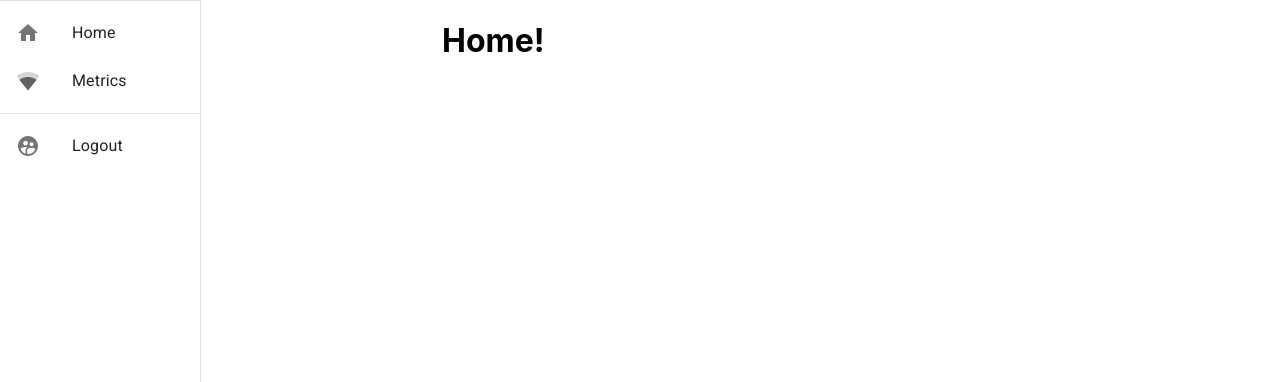
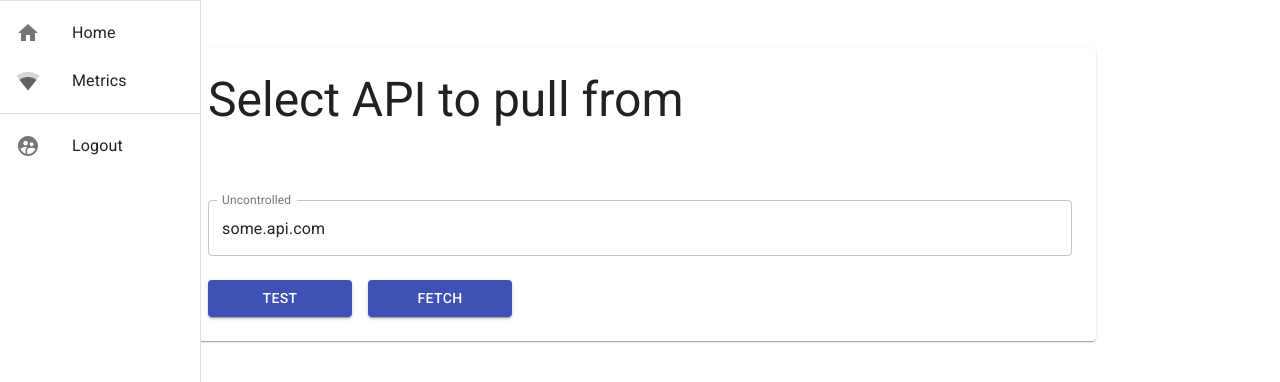
Before and after one commit to DM874-DevOps-2019-Group-2/DM874-site, a React (Create React App) app: page /home in a window 1280 px wide. Shown: the top 382 px of the page. Built offline with nearby package versions, Linux system fonts and the light colour scheme.

Commit message:
Home updates

```diff
--- a/src/home/Home.tsx
+++ b/src/home/Home.tsx
@@ -10,6 +10,10 @@ import Container from '@material-ui/core/Container';
 import axios from 'axios';
 import {Link as RouterLink, Redirect} from 'react-router-dom';
 import '../index.css';
+import {Box} from "@material-ui/core";
+import Card from "@material-ui/core/Card";
+import {Chart} from "react-google-charts";
+import Typography from "@material-ui/core/Typography";
 
 interface HomeProps {
 }
@@ -29,11 +33,57 @@ export default class Home extends React.Component<HomeProps, HomeState> {
     public  render() {
 
         return (
-            <Container component="main" maxWidth="xs">
-                <h1>Home!</h1>
+            <Container component="main" maxWidth="md">
+                <Box m={6}/>
+                        <Card>
+                            <Grid container spacing={3}>
+                                <Grid item xs>
+                                    <Box p={3}>
+                                        <Typography variant="h3">
+                                            Select API to pull from
+                                        </Typography>
+                                    </Box>
+                                </Grid>
+                                <Grid item xs={12}>
+                                    <Box p={3}>
+                                        <TextField
+                                            id="outlined-uncontrolled"
+                                            label="Uncontrolled"
+                                            defaultValue="some.api.com"
+                                            className={"textfield"}
+                                            fullWidth
+                                            margin="none"
+                                            variant="outlined"
+                                        />
+                                    </Box>
+                                    <Box paddingBottom={3} paddingLeft={3} paddingRight={3}>
+                                        <Box width={1/6} display="inline-block">
+                                            <Button
+                                                type="button"
+                                                fullWidth
+                                                variant="contained"
+                                                color="primary"
+                                                className={"submit"}
+                                            >
+                                                Test
+                                            </Button>
+                                        </Box>
+                                        <Box paddingLeft={2} width={1/6} display="inline-block">
+                                            <Button
+                                                type="button"
+                                                fullWidth
+                                                variant="contained"
+                                                color="primary"
+                                                className={"submit"}
+                                            >
+                                                Fetch
+                                            </Button>
+                                        </Box>
+                                    </Box>
+                                </Grid>
+                            </Grid>
+                        </Card>
             </Container>
         );
     }
 }
-
-//export default withStyles(signinStyle, {withTheme: true})(Signin as any) as any;
--- a/src/metrics/Metrics.tsx
+++ b/src/metrics/Metrics.tsx
@@ -24,7 +24,7 @@ export default class Metrics extends React.Component<MetricsProps, MetricsState>
     public  render() {
 
         return (
-            <Container component="main" maxWidth="md">
+            <Container component="main" maxWidth="lg">
                 <Box m={3}/>
                 <Grid container spacing={3}>
                     <Grid item xs={12}>
```
